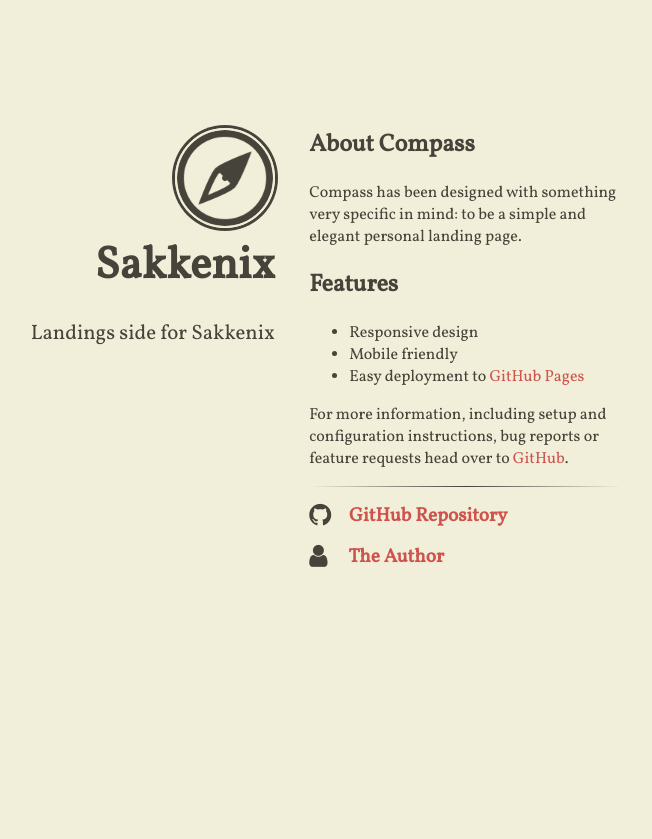
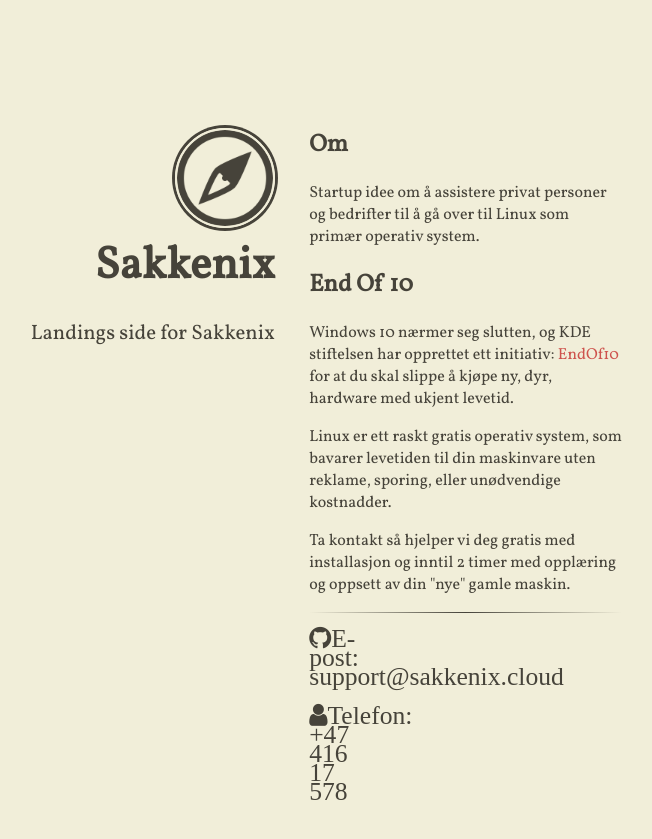
Before and after one commit to Aresime/sakkenix.cloud, a Jekyll site: the page built from index.html, in a window 1280 px wide. Shown: the top 839 px of the page, without its empty margins (358-1010 px from the left). Built offline with Jekyll 4.4.1, drawn with Linux system fonts in a browser that asks for light colours; nearby versions of some CDN libraries.

Commit message:
Edited content

```diff
--- a/_includes/content.html
+++ b/_includes/content.html
@@ -1,24 +1,19 @@
-<h2>About Compass</h2>
-<p>Compass has been designed with something very specific in mind: to be a simple and elegant personal landing page.</p>
+<h2>Om</h2>
+<p>Startup idee om å assistere privat personer og bedrifter til å gå over til Linux som primær operativ system.</p>
 
-<h2>Features</h2>
-<ul>
-  <li>Responsive design</li>
-  <li>Mobile friendly</li>
-  <li>Easy deployment to <a href="https://pages.github.com/">GitHub Pages</a></li>
-</ul>
+<h2>End Of 10</h2>
 
-<p>For more information, including setup and configuration instructions, bug reports or feature requests head over to <a href="https://github.com/excentris/compass">GitHub</a>.</p>
+<p>Windows 10 nærmer seg slutten, og KDE stiftelsen har opprettet ett initiativ: <a href="https://endof10.org/places/">EndOf10</a> for at du skal slippe å kjøpe ny, dyr, hardware med ukjent levetid.</p>
+<p>Linux er ett raskt gratis operativ system, som bavarer levetiden til din maskinvare uten reklame, sporing, eller unødvendige kostnadder.</p>
+<p>Ta kontakt så hjelper vi deg gratis med installasjon og inntil 2 timer med opplæring og oppsett av din "nye" gamle maskin.</p>
 
 <hr />
 
 <ul class="fa-ul main-list">
   <li class="main-list-item">
-    <span class="fa fa-github fa-lg main-list-item-icon"></span>
-    <a href="https://github.com/excentris/compass">GitHub Repository</a>
+    <span class="fa fa-github fa-lg main-list-item-icon">E-post: support@sakkenix.cloud</span>
   </li>
   <li class="main-list-item">
-    <span class="fa fa-user fa-lg main-list-item-icon"></span>
-    <a href="http://excentris.net">The Author</a>
+    <span class="fa fa-user fa-lg main-list-item-icon">Telefon: +47 416 17 578</span>
   </li>
 </ul>
```
